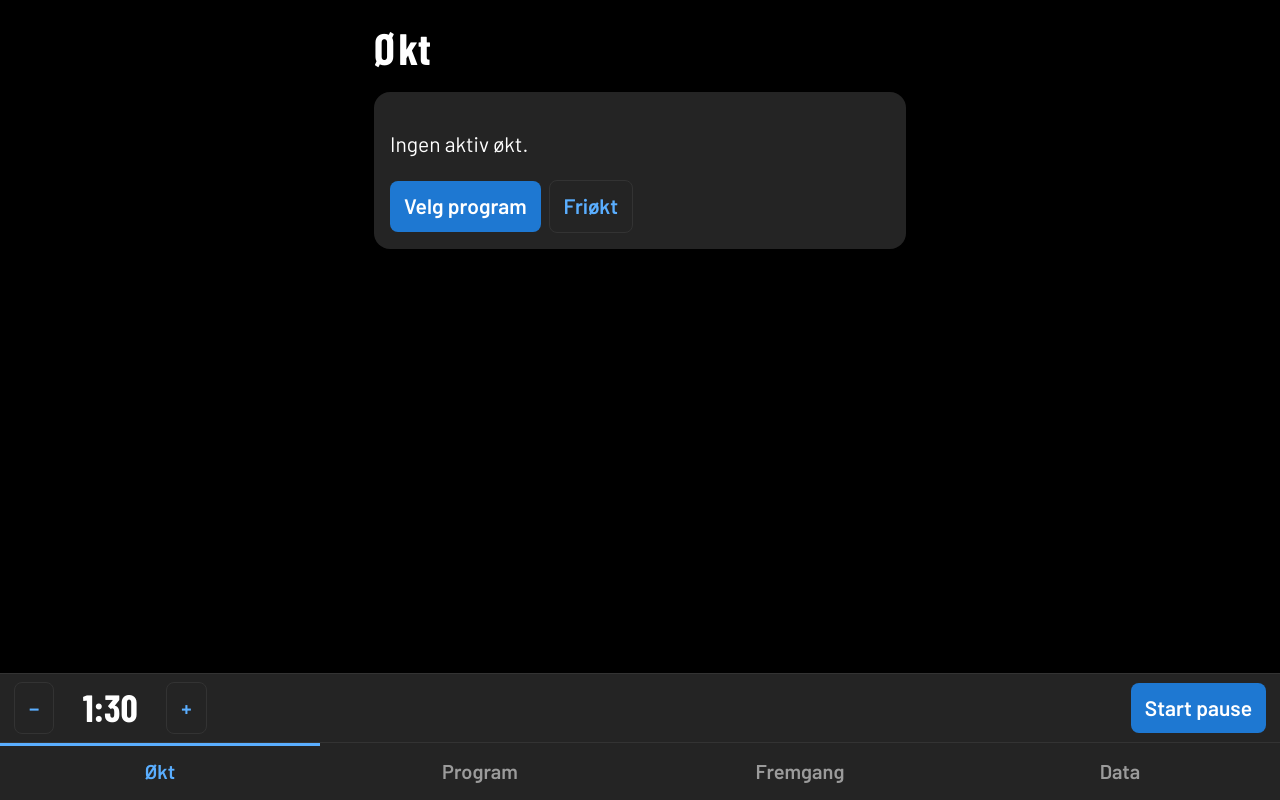
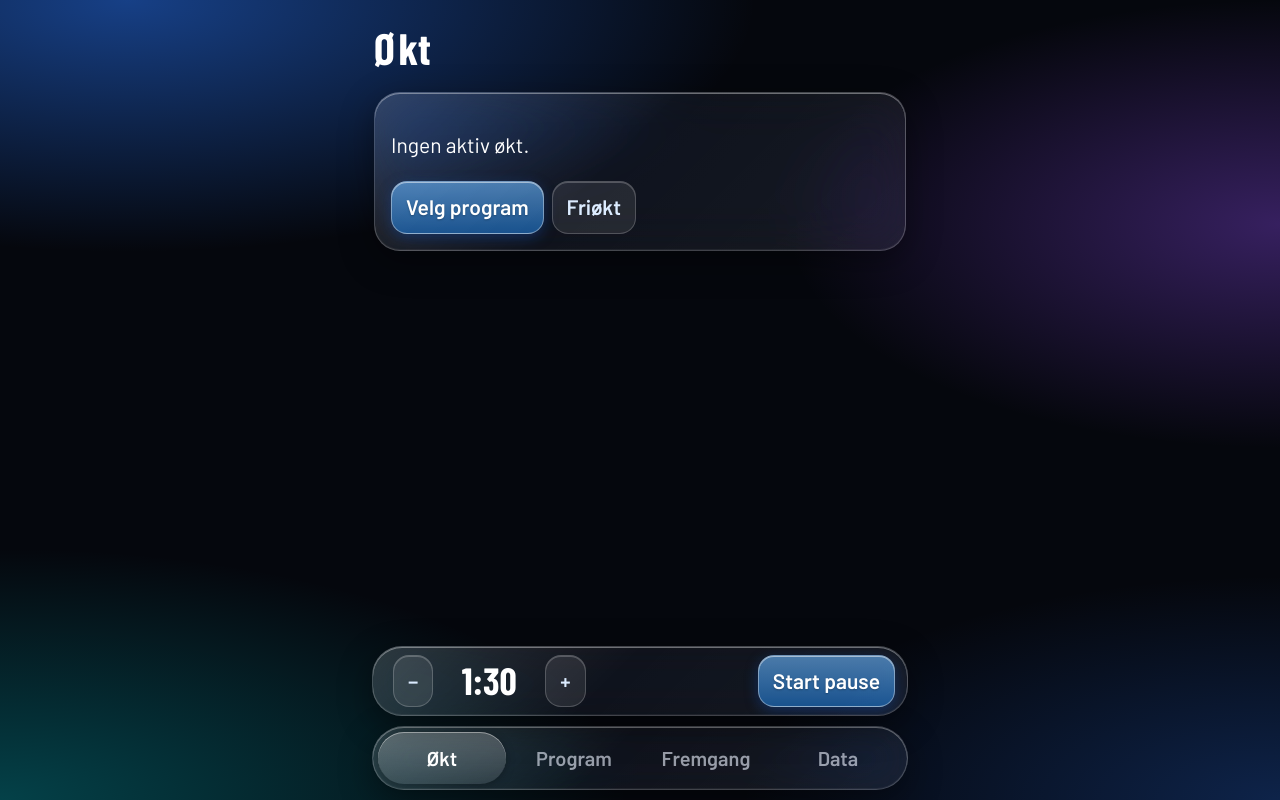
Before and after one commit to Strkr-cmd/Treningslogg, a plain HTML site: page index.html in a window 1280 px wide. Drawn offline with nearby package versions, Linux system fonts and the light colour scheme.

Commit message:
Add files via upload

```diff
--- a/index.html
+++ b/index.html
@@ -59,9 +59,9 @@ main{padding-bottom:140px}
 .tt{font-size:38px;line-height:1.1}
 .fl{background:#D12FC1;color:#fff;animation:fl .6s steps(2) infinite}
 @keyframes fl{50%{background:#F2C12E;color:#000}}
-body.alarm{animation:bf .5s 6}
-@keyframes bf{50%{background:#4a1446}}
-@media (prefers-reduced-motion:reduce){.fl,body.alarm{animation:none}}
+body.alarm::before{animation:bf .5s 6}
+@keyframes bf{50%{filter:hue-rotate(110deg) brightness(1.7)}}
+@media (prefers-reduced-motion:reduce){.fl,body.alarm::before{animation:none}}
 main{padding-bottom:210px}
 main.sm{font-size:15px}
 main.sm h1{font-size:31px}main.sm h2{font-size:22px}main.sm h3{font-size:19px}
@@ -71,6 +71,33 @@ main.sm .chip .num{font-size:20px}
 main.sm [style*="font-size:29px"]{font-size:20px!important}
 main.sm button{font-size:15px;padding:8px 12px}
 main.sm input,main.sm select,main.sm textarea{font-size:16px}
+
+/* ===== Liquid glass ===== */
+html{background:#05070d}
+body{background:transparent;position:relative}
+body::before{content:"";position:fixed;inset:0;z-index:-1;pointer-events:none;background:radial-gradient(70% 45% at 10% 0%,rgba(40,120,255,.50),transparent 70%),radial-gradient(55% 40% at 100% 28%,rgba(150,80,255,.34),transparent 70%),radial-gradient(70% 45% at 0% 100%,rgba(0,200,210,.30),transparent 70%),radial-gradient(60% 40% at 100% 100%,rgba(40,120,255,.25),transparent 70%),#05070d}
+:root:root{--mut:rgba(235,242,255,.62);--line:rgba(255,255,255,.14)}
+.card,nav,.tb{background:linear-gradient(135deg,rgba(255,255,255,.17),rgba(255,255,255,.05) 45%,rgba(255,255,255,.08));-webkit-backdrop-filter:blur(26px) saturate(185%);backdrop-filter:blur(26px) saturate(185%);border:1px solid rgba(255,255,255,.2);box-shadow:inset 0 1px 0 rgba(255,255,255,.38),inset 0 -1px 0 rgba(255,255,255,.06),0 10px 34px rgba(0,0,0,.38)}
+.card{border-radius:26px;padding:16px}
+button{background:linear-gradient(180deg,rgba(110,185,255,.62),rgba(30,120,210,.62));color:#fff;border:1px solid rgba(255,255,255,.38);border-radius:16px;box-shadow:inset 0 1px 0 rgba(255,255,255,.5),0 4px 14px rgba(20,90,200,.35);text-shadow:0 1px 2px rgba(0,0,0,.25);transition:transform .12s,filter .12s}
+button:active{transform:scale(.97);filter:brightness(1.12)}
+button.g{background:rgba(255,255,255,.09);color:#dcecff;border:1px solid rgba(255,255,255,.2);box-shadow:inset 0 1px 0 rgba(255,255,255,.22);text-shadow:none}
+button:disabled{opacity:.45}
+.chip button{background:none;border:0;box-shadow:none;text-shadow:none;border-radius:8px}
+input,select,textarea{background:rgba(255,255,255,.07);border:1px solid rgba(255,255,255,.16);border-radius:16px;box-shadow:inset 0 2px 6px rgba(0,0,0,.35);color:#fff}
+.chip{background:rgba(255,255,255,.09);border:1px solid rgba(255,255,255,.16);border-radius:14px;box-shadow:inset 0 1px 0 rgba(255,255,255,.2)}
+[style*="background:var(--bg)"]{background:rgba(255,255,255,.1)!important}
+nav{left:12px;right:12px;max-width:536px;margin:0 auto;bottom:calc(10px + env(safe-area-inset-bottom,0px));height:64px;padding:5px;gap:4px;border-radius:32px}
+nav button{background:transparent;border:0;box-shadow:none;text-shadow:none;border-radius:27px;padding:0;color:var(--mut)}
+nav button.on{background:linear-gradient(180deg,rgba(255,255,255,.26),rgba(255,255,255,.1));color:#fff;box-shadow:inset 0 1px 0 rgba(255,255,255,.5),0 2px 10px rgba(0,0,0,.3)}
+#tm{left:12px;right:12px;max-width:536px;margin:0 auto;bottom:calc(env(safe-area-inset-bottom,0px) + 84px)}
+.tb{border-radius:30px;overflow:hidden}
+.tb>.row{padding:8px 12px 8px 20px!important}
+.tp{height:4px;box-shadow:0 0 10px rgba(90,174,255,.8)}
+.tb.fl{background:linear-gradient(135deg,#D12FC1,#8a2be2);color:#fff;animation:fl .6s steps(2) infinite}
+@supports not ((-webkit-backdrop-filter:blur(1px)) or (backdrop-filter:blur(1px))){.card,nav,.tb{background:rgba(36,40,52,.92)}}
+@media (prefers-reduced-transparency:reduce){.card,nav,.tb{background:rgba(30,34,44,.96);-webkit-backdrop-filter:none;backdrop-filter:none}}
+@media (prefers-reduced-motion:reduce){.tb.fl{animation:none}}
 </style>
 </head>
 <body>
@@ -256,7 +283,7 @@ if(tm.st==="run"){const r=Math.max(0,(tm.end-Date.now())/1000),p=Math.min(100,r/
 h='<div class="tb"><div class="tp" style="width:'+p+'%;background:'+(r<=10?"var(--hl)":"var(--ac)")+'"></div><div class="row sp" style="padding:8px 14px"><div class="num tt">'+mmss(r)+'</div><div class="row"><button class="g" onclick="tAdd(30)">+30 s</button><button onclick="tStop()">Stopp</button></div></div></div>'}
 else if(tm.st==="done"){h='<div class="tb fl"><div class="row sp" style="padding:8px 14px"><div class="num tt">Pause ferdig</div><div class="row"><button class="g" onclick="tStart()">Ny</button><button onclick="tStop()">Lukk</button></div></div></div>'}
 else{h='<div class="tb"><div class="row sp" style="padding:8px 14px"><div class="row"><button class="g" aria-label="Kortere pause" onclick="tAdd(-30)">−</button><div style="text-align:center;min-width:96px"><div class="num tt">'+mmss(bR())+'</div>'+(ce()?'<div class="mut" style="font-size:12px;max-width:110px;overflow:hidden;text-overflow:ellipsis;white-space:nowrap">'+esc(ce())+'</div>':"")+'</div><button class="g" aria-label="Lengre pause" onclick="tAdd(30)">+</button></div><button onclick="tStart()">Start pause</button></div></div>'}
-el.innerHTML=h;const n=$("nav");el.style.bottom=(n?n.offsetHeight:64)+"px"}
+el.innerHTML=h}
 window.addEventListener("resize",()=>tDraw());
 function tExt(){rs().ext=!rs().ext;save();render()}
 function runSc(sec){try{const a=document.createElement("a");a.href="shortcuts://run-shortcut?name=Pause&input=text&text="+Math.round(sec);a.style.display="none";document.body.appendChild(a);a.click();a.remove()}catch(e){}}
```
